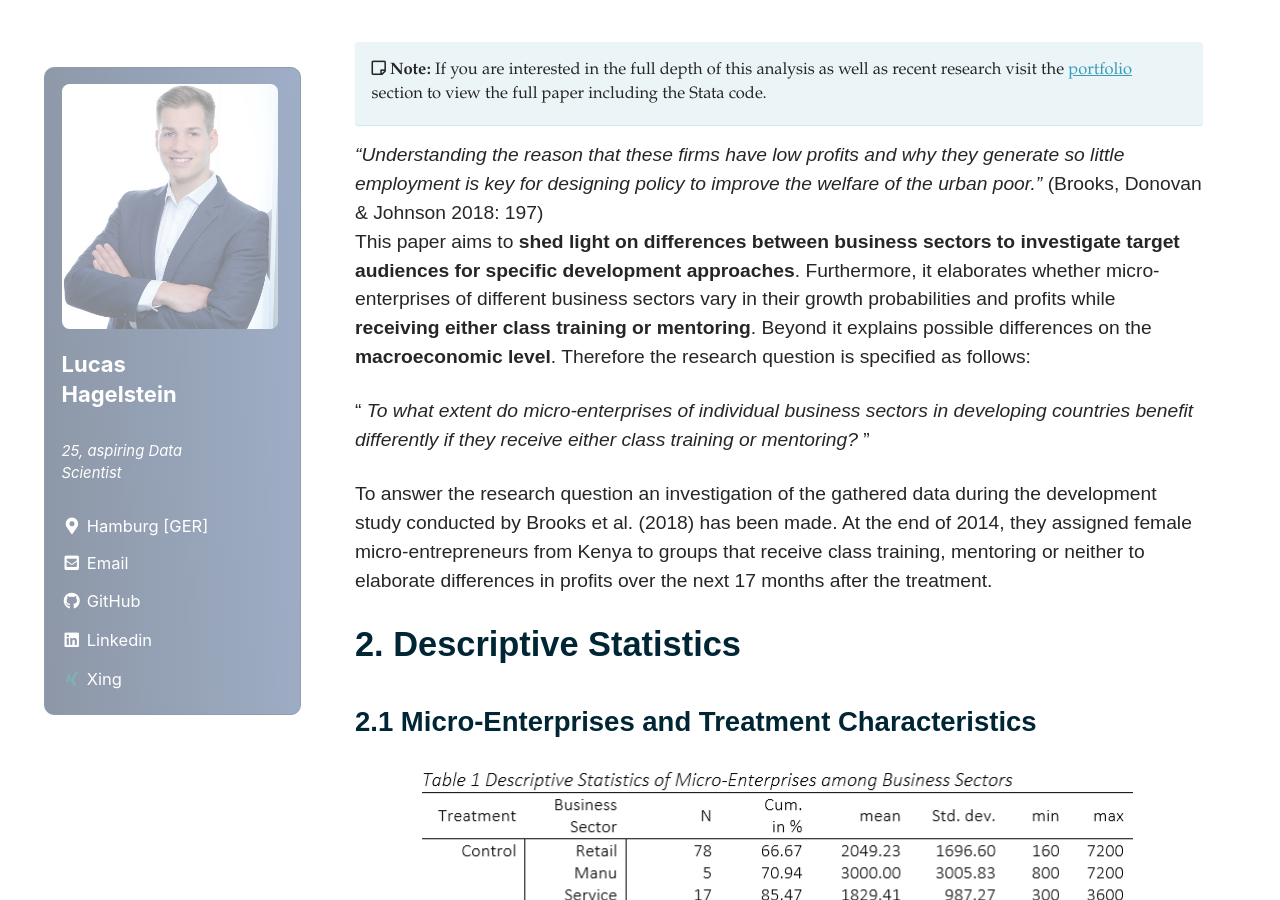
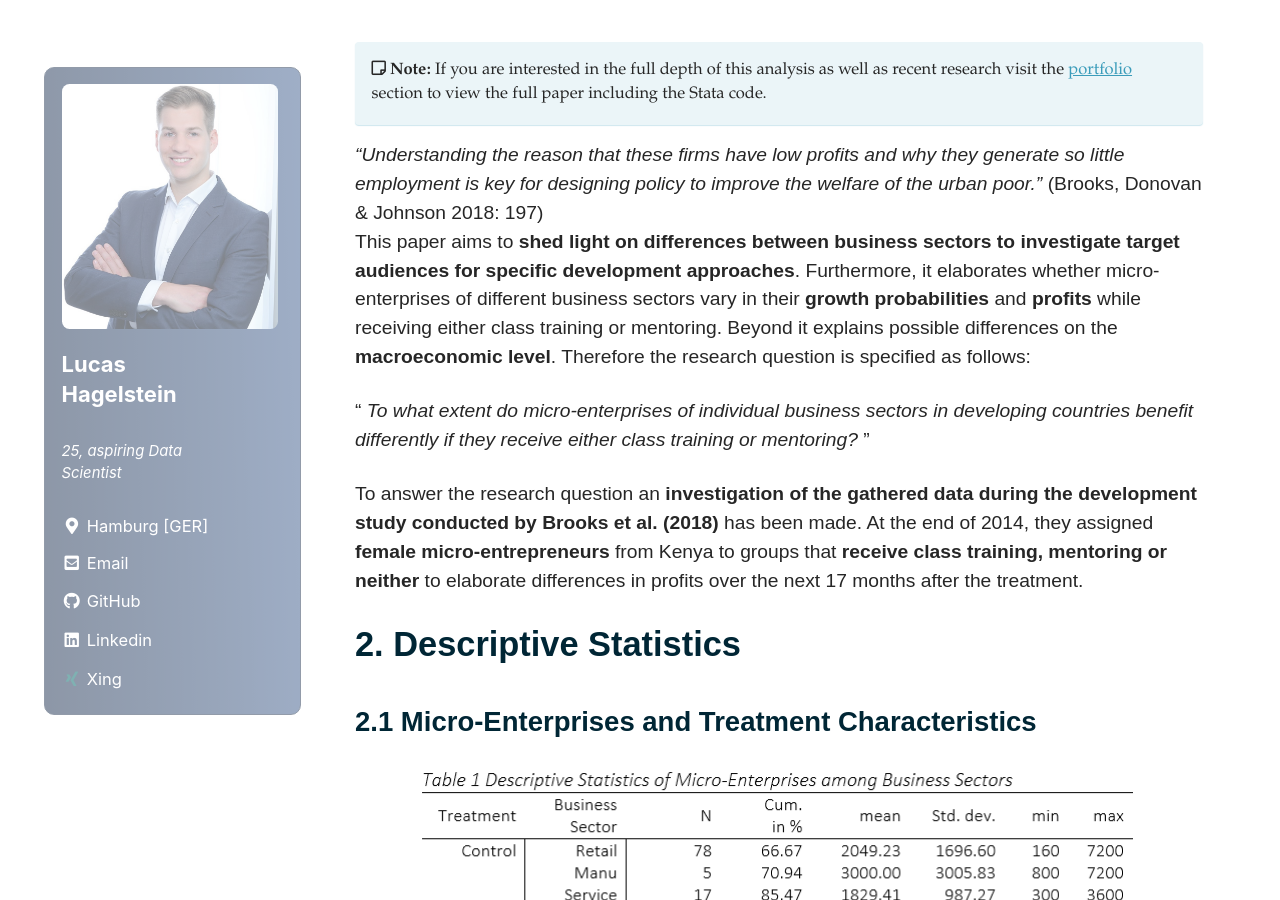
Before and after one commit to LHAGELS/LHAGELS.github.io, a Jekyll site: the page built from _posts/2020-06-03-PART-I-Getting-familiar-with-the-Topic---Development-Opportunities-of-Micro-Entrepreneurs-Evidence-from-Kenya.md, in a window 1280 px wide and 900 px high, scrolled down 391 px. Built offline with Jekyll 4.4.1, drawn with Linux system fonts in a browser that asks for light colours; cached includes are drawn as plain includes; nearby versions of some CDN libraries.

Commit message:
new github

```diff
--- a/_posts/2020-06-03-PART-I-Getting-familiar-with-the-Topic---Development-Opportunities-of-Micro-Entrepreneurs-Evidence-from-Kenya.md
+++ b/_posts/2020-06-03-PART-I-Getting-familiar-with-the-Topic---Development-Opportunities-of-Micro-Entrepreneurs-Evidence-from-Kenya.md
@@ -20,13 +20,13 @@ excerpt: "In this series I summarize the main findings of my data analysis accor
   {: .notice--info}
 
 _"Understanding the reason that these firms have low profits and why they generate so little employment is key for designing policy to improve the welfare of the urban poor.”_ (Brooks, Donovan & Johnson 2018: 197)
-This paper aims to **shed light on differences between business sectors to investigate target audiences for specific development approaches**. Furthermore, it elaborates whether micro-enterprises of different business sectors vary in their growth probabilities and profits while **receiving either class training or mentoring**. Beyond it explains possible differences on the **macroeconomic level**. Therefore the research question is specified as follows:
+This paper aims to **shed light on differences between business sectors to investigate target audiences for specific development approaches**. Furthermore, it elaborates whether micro-enterprises of different business sectors vary in their **growth probabilities** and **profits** while receiving either class training or mentoring. Beyond it explains possible differences on the **macroeconomic level**. Therefore the research question is specified as follows:
 
 <q>
 _To what extent do micro-enterprises of individual business sectors in developing countries benefit differently if they receive either class training or mentoring?_
 </q>
 
-To answer the research question an investigation of the gathered data during the development study conducted by Brooks et al. (2018) has been made. At the end of 2014, they assigned female micro-entrepreneurs from Kenya to groups that receive class training, mentoring or neither to elaborate differences in profits over the next 17 months after the treatment.
+To answer the research question an **investigation of the gathered data during the development study conducted by Brooks et al. (2018)** has been made. At the end of 2014, they assigned **female micro-entrepreneurs** from Kenya to groups that **receive class training, mentoring or neither** to elaborate differences in profits over the next 17 months after the treatment.
 
 # 2. Descriptive Statistics
 ## 2.1 Micro-Enterprises and Treatment Characteristics
```
Also changed, not shown: assets/images/posts/03_06_20/figure1.png.
